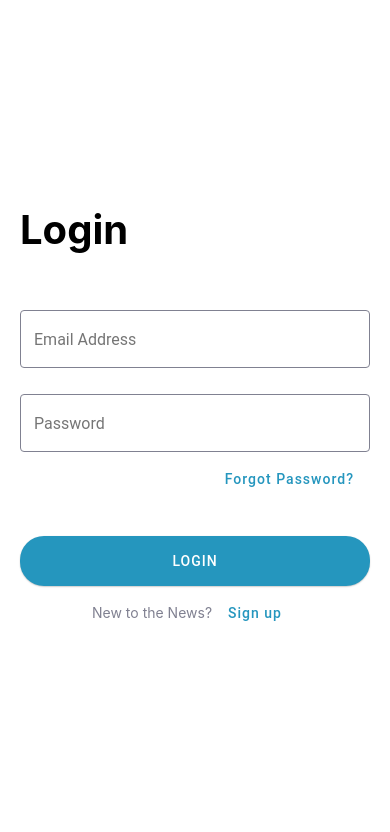
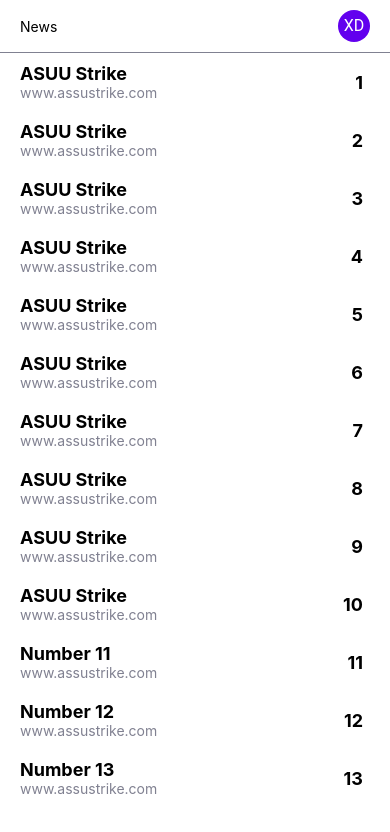
Before and after one commit to Gentlekboy/News-App-React-Native, a React Native app: screen / in a window 390 px wide. Shown: the top 832 px of the page. Built offline with nearby package versions, Linux system fonts and the light colour scheme.

Commit message:
designed the home screen

```diff
--- a/App.tsx
+++ b/App.tsx
@@ -1,7 +1,8 @@
 import LoginScreen from "./app/screens/authentication/login/LoginScreen";
 import SignUpScreen from "./app/screens/authentication/sign_up/SignUpScreen";
+import HomeScreen from "./app/screens/home/HomeScreen";
 import WelcomeScreen from "./app/screens/welcome/WelcomeScreen";
 
 export default function App() {
-  return <LoginScreen />;
+  return <HomeScreen />;
 }
--- /dev/null
+++ b/app/screens/home/HomeScreen.tsx
@@ -0,0 +1,19 @@
+import { FlatList, SafeAreaView, StyleSheet } from "react-native";
+import React from "react";
+import TopBar from "../../components/top_bar/TopBar";
+import StoryItem from "../../components/story_item/StoryItem";
+import storyData from "../../utils/story_data/storyData";
+
+const HomeScreen = () => {
+  return (
+    <SafeAreaView>
+      <TopBar onPressAvatar={() => {}} />
+
+      <FlatList data={storyData} renderItem={StoryItem} />
+    </SafeAreaView>
+  );
+};
+
+export default HomeScreen;
+
+const styles = StyleSheet.create({});
```
